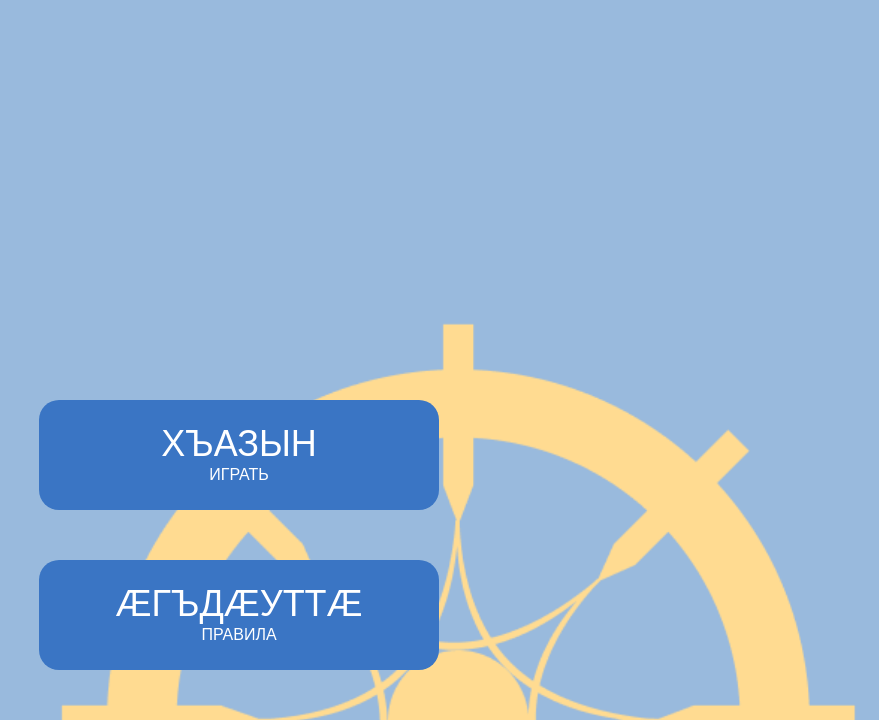
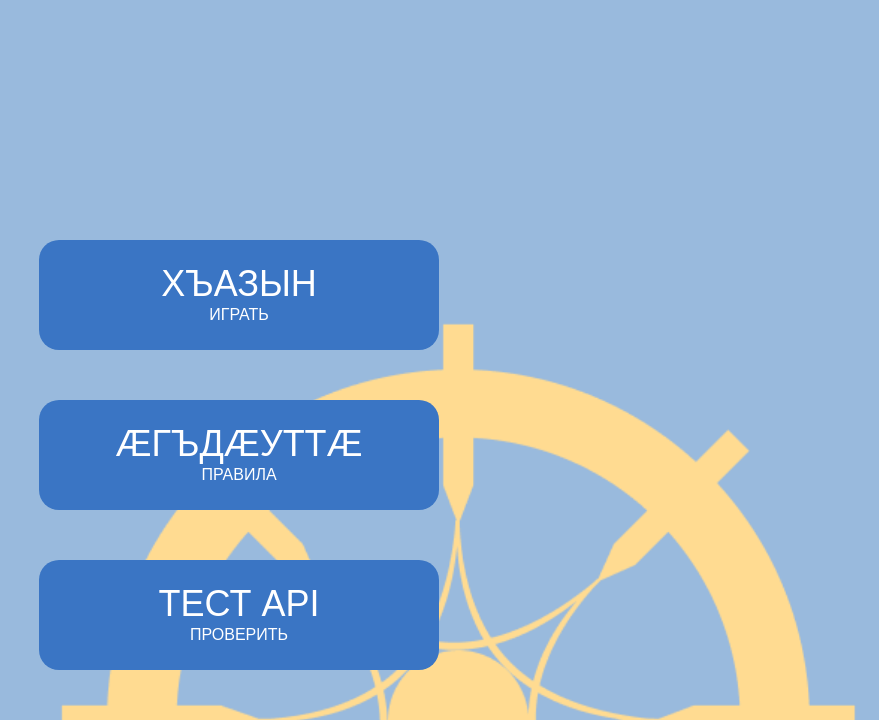
Before and after one commit to vokuuu/Who_faster, a Flask app: page / in a window 1280 px wide. Shown: the part 540-1260 px from the top of the page, without its empty margins (401-1280 px from the left). Run offline with Flask 3, Linux system fonts and the light colour scheme; some web fonts are replaced.

Commit message:
feat: add API test button and display response in the UI

```diff
--- a/who_faster/templates/index.html
+++ b/who_faster/templates/index.html
@@ -36,7 +36,14 @@
                 <span class="btn-main-text">æгъдæуттæ</span>
                 <span class="btn-sub-text">правила</span>
             </button>
+            <button class="btn btn-rules" onclick="testApi()">
+                <span class="btn-main-text">тест API</span>
+                <span class="btn-sub-text">проверить</span>
+            </button>
         </div>
+
+        <!-- Блок ответа API -->
+        <div id="api-result" style="display:none; margin-top:16px; padding:12px 20px; background:rgba(0,0,0,0.6); border-radius:10px; color:#fff; font-family:monospace; font-size:14px; max-width:320px; word-break:break-all; text-align:left;"></div>
     </div>
 
     <!-- ОКНО РЕГИСТРАЦИИ -->
@@ -111,6 +118,19 @@
     </div>
 
     <script>
+        async function testApi() {
+            const box = document.getElementById('api-result');
+            box.style.display = 'block';
+            box.textContent = 'Загрузка...';
+            try {
+                const res = await fetch('http://158.160.104.26:9001/api/users/id');
+                const data = await res.json();
+                box.textContent = JSON.stringify(data, null, 2);
+            } catch (err) {
+                box.textContent = 'Ошибка: ' + err.message;
+            }
+        }
+
         // Открыть окно регистрации
         function openRegister() {
             document.getElementById('registerModal').style.display = 'flex';
```
